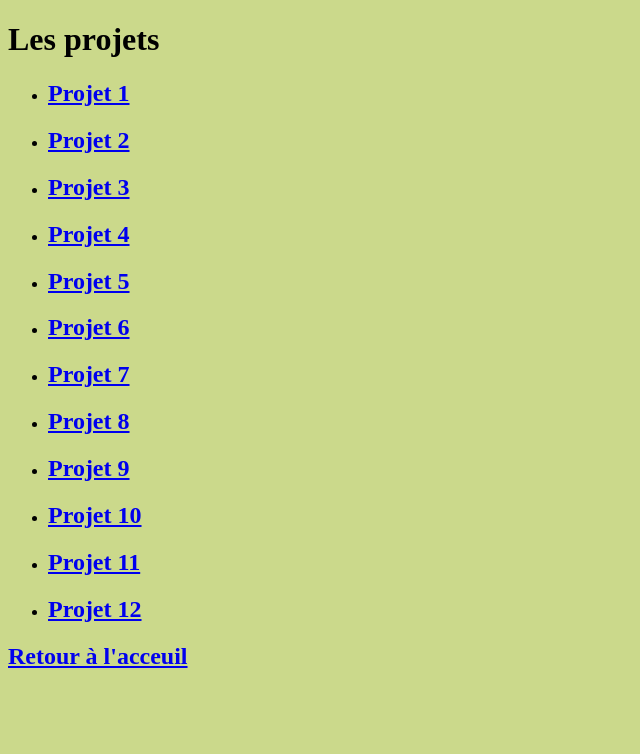
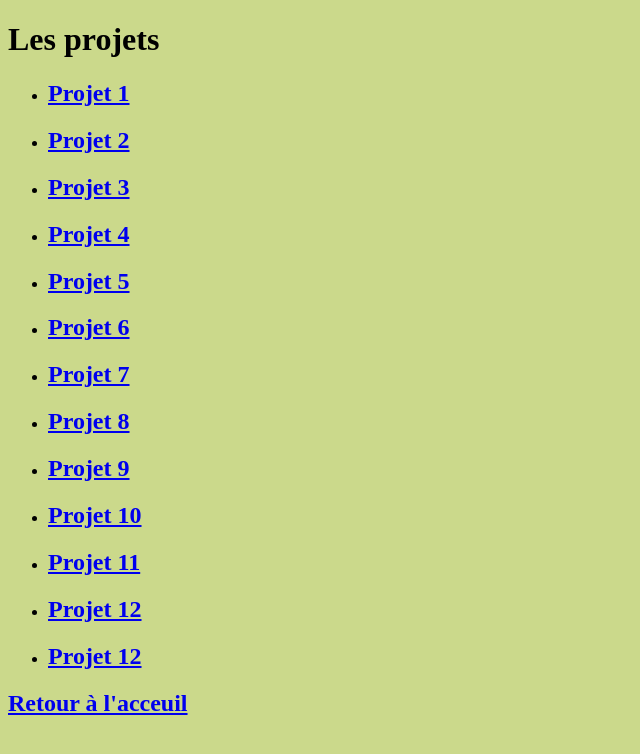
Before and after one commit to alloMoi/SSIIOO, a plain HTML site: page Menu&Sio/Les_projets.html in a window 1280 px wide. Shown: the whole page, without its empty margins (0-640 px from the left). Drawn offline with Linux system fonts and the light colour scheme.

Commit message:
Add files via upload

```diff
--- a/Menu&Sio/Les_projets.html
+++ b/Menu&Sio/Les_projets.html
@@ -25,6 +25,7 @@
     <li><a href="../autoloc-float/index.html"><h2>Projet 10</h2></a></li>
     <li><a href="../tp-boutons/index.html"><h2>Projet 11</h2></a></li>
     <li><a href="../Calculatrice/Menu.html"><h2>Projet 12</h2></a></li>
+    <li><a href="../TP administration/docVM moi.docx"><h2>Projet 12</h2></a></li>
     </ul>
     </ul>
     <footer>
```
Also changed, not shown: 1 other file.
